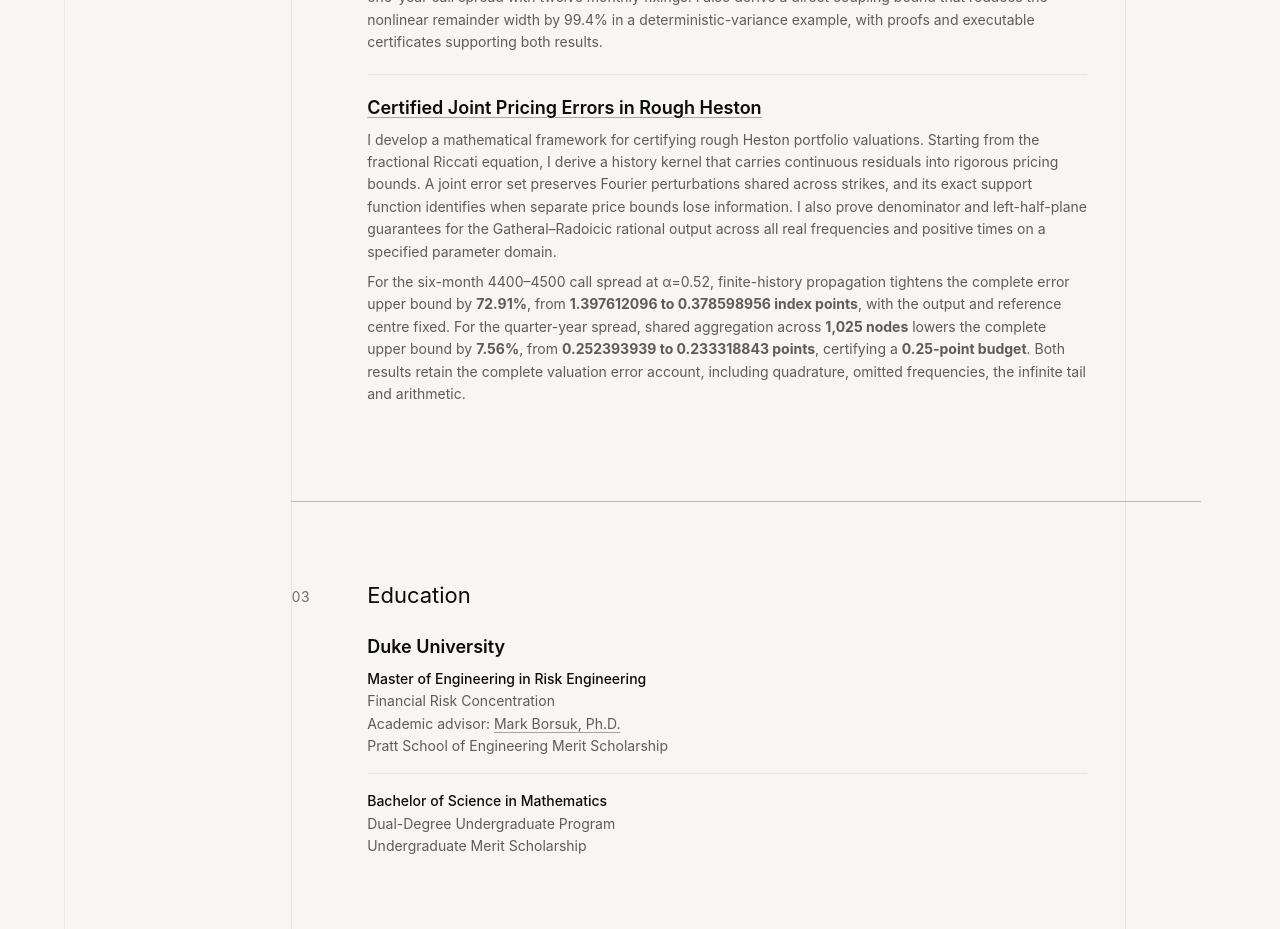
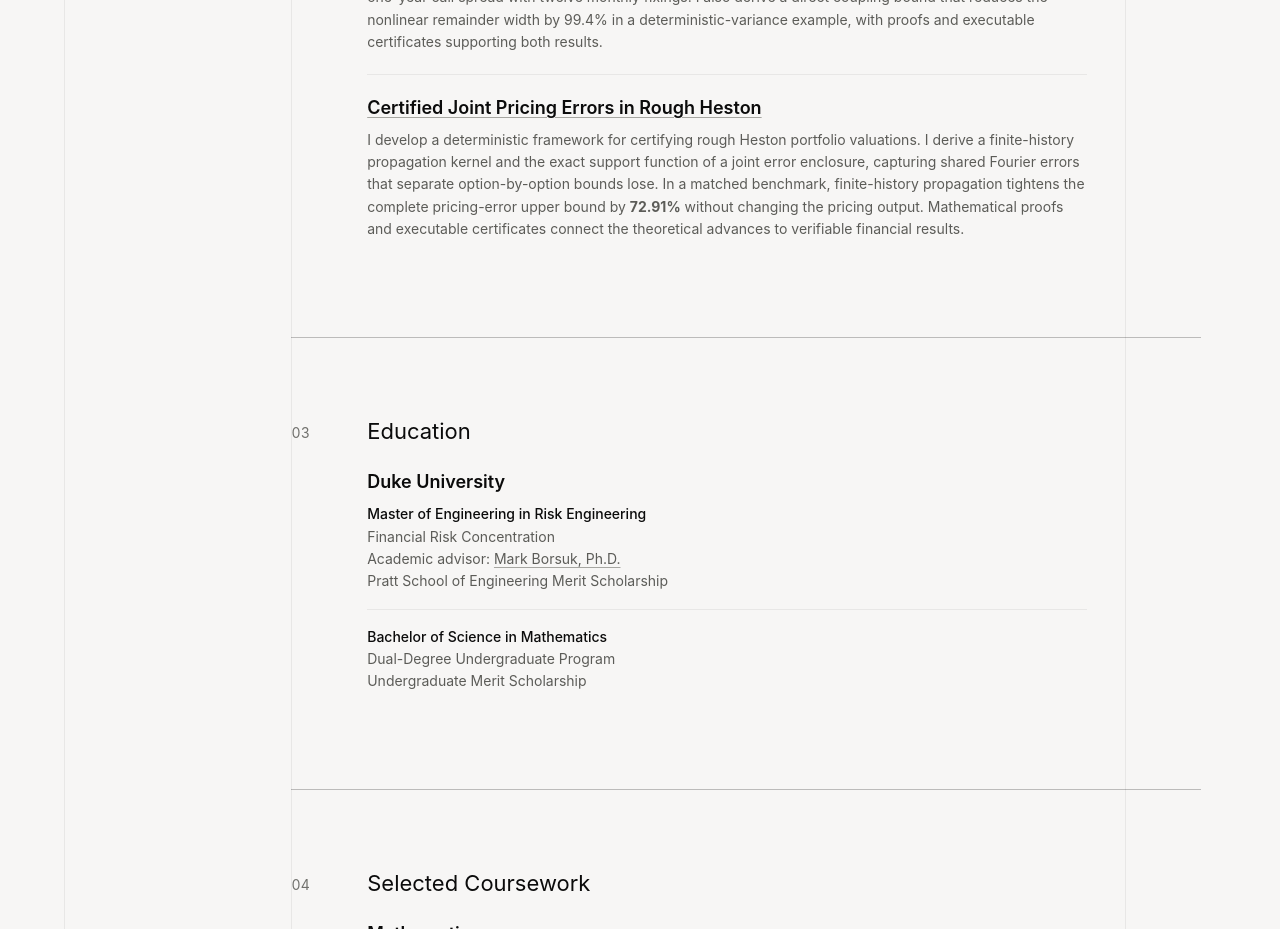
Before and after one commit to 130U/130U.github.io, a Next.js app in the folder website/: page / in a window 1280 px wide. Shown: the part 1500-2429 px from the top of the page. Built offline with nearby package versions, Linux system fonts and the light colour scheme; a web font is replaced by a local one.

Commit message:
Shorten the Rough Heston introduction on About (#37)

```diff
--- a/website/app/components/AboutContent.tsx
+++ b/website/app/components/AboutContent.tsx
@@ -9,9 +9,8 @@
     "I develop a weighted payoff-remainder method that turns an exact conditional price representation into certified arithmetic Asian valuations. Combining shared Gaussian smoothing with validated Heston transforms, I obtain a complete projected Euler discretization-error bound below 0.011025 price units for a one-year call spread with twelve monthly fixings. I also derive a direct coupling bound that reduces the nonlinear remainder width by 99.4% in a deterministic-variance example, with proofs and executable certificates supporting both results.",
   ],
   "certified-rough-heston-valuation": [
-    "I develop a mathematical framework for certifying rough Heston portfolio valuations. Starting from the fractional Riccati equation, I derive a history kernel that carries continuous residuals into rigorous pricing bounds. A joint error set preserves Fourier perturbations shared across strikes, and its exact support function identifies when separate price bounds lose information. I also prove denominator and left-half-plane guarantees for the Gatheral–Radoicic rational output across all real frequencies and positive times on a specified parameter domain.",
     <>
-      For the six-month 4400–4500 call spread at α=0.52, finite-history propagation tightens the complete error upper bound by <strong>72.91%</strong>, from <strong>1.397612096 to 0.378598956 index points</strong>, with the output and reference centre fixed. For the quarter-year spread, shared aggregation across <strong>1,025 nodes</strong> lowers the complete upper bound by <strong>7.56%</strong>, from <strong>0.252393939 to 0.233318843 points</strong>, certifying a <strong>0.25-point budget</strong>. Both results retain the complete valuation error account, including quadrature, omitted frequencies, the infinite tail and arithmetic.
+      I develop a deterministic framework for certifying rough Heston portfolio valuations. I derive a finite-history propagation kernel and the exact support function of a joint error enclosure, capturing shared Fourier errors that separate option-by-option bounds lose. In a matched benchmark, finite-history propagation tightens the complete pricing-error upper bound by <strong>72.91%</strong> without changing the pricing output. Mathematical proofs and executable certificates connect the theoretical advances to verifiable financial results.
     </>,
   ],
 };
--- a/website/content/protected-sources.json
+++ b/website/content/protected-sources.json
@@ -7,7 +7,7 @@
     "app/components/experience/ExperienceDetails.tsx": "5eb638be11cc1752a22e48e1cc97928d93dc0d9056c1464a3771c14cddfd4075",
     "app/lib/content/experience-showcase.ts": "a904830a8ada9cae7ed3a3ee7502c7c45b60111378ded57d6ff35ad740f7a7f0",
     "content/experience-showcase.json": "af3104f4d4ecc04269342367f34f01fc42d0ae787eb0c20a2c7cf94c42e2e785",
-    "app/components/AboutContent.tsx": "b7bb514a638dc0299d193082b892153b899a6b170c80f1c48bc3ea533caf42d4",
+    "app/components/AboutContent.tsx": "5f010414bfbd8ea70bd6bb67aca29b13cfd583c46bf57505659f1c99122c9654",
     "app/lib/content/about.ts": "8d79e72133dcbcae9523771a099f53f0aecb879cea384769ff6bb0144e05626f",
     "app/components/InlineText.tsx": "0aef041dcc7f92bb8edd23b09a0f8eaa23ef6c4e15745680b4feaa72cc70dd5e",
     "app/components/research/ResearchArticle.tsx": "7d3639a204155bcbdd0c43d683825b29ef612e007640c6cbc658b7b43be881fd",
```
Also changed, not shown: website/content/visible-copy-manifest.json, 1 other file (tests, documents, lock files or other folders).
